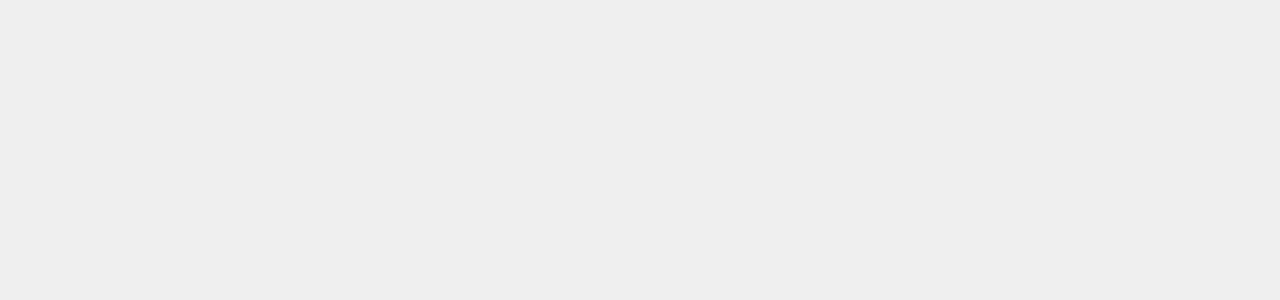
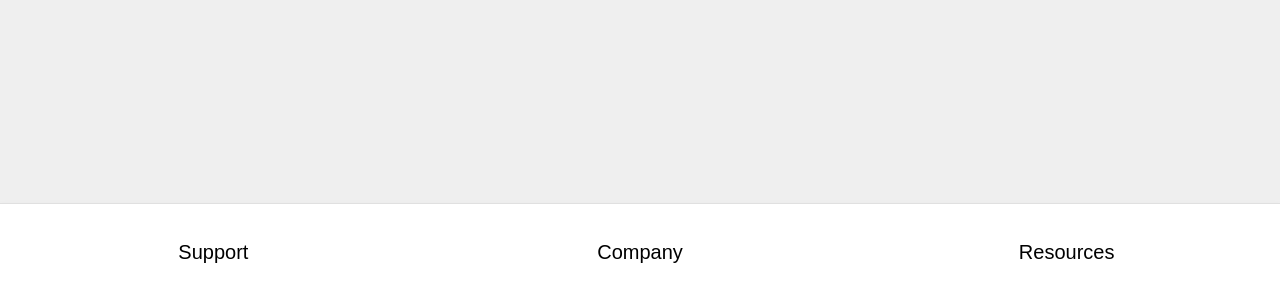
Before and after one commit to justryan55/active-horizons, a React (Vite) app in the folder client/: page /about in a window 1280 px wide. Shown: the part 1300-1600 px from the top of the page. Built offline with nearby package versions, Linux system fonts and the light colour scheme.

Commit message:
added footer

```diff
--- a/client/src/App.tsx
+++ b/client/src/App.tsx
@@ -1,17 +1,27 @@
 import { Outlet } from "react-router";
 import NavigationBar from "./components/NavigationBar.tsx";
 import styled from "styled-components";
+import Footer from "./components/Footer.tsx";
 
-const Div = styled.div`
+const AppContainer = styled.div`
+  display: flex;
+  flex-direction: column;
   height: 200vh;
+`;
+
+const Content = styled.main`
+  flex: 1;
 `;
 
 export const App = () => {
   return (
-    <Div>
+    <AppContainer>
       <NavigationBar />
-      <Outlet />
-    </Div>
+      <Content>
+        <Outlet />
+      </Content>
+      <Footer />
+    </AppContainer>
   );
 };
 
--- /dev/null
+++ b/client/src/components/Footer.tsx
@@ -0,0 +1,30 @@
+import styled from "styled-components";
+
+const FooterContainer = styled.section`
+  width: 100%;
+  height: 6rem;
+  background-color: white;
+  box-shadow: 0 4px 8px rgba(0, 0, 0, 0.075);
+  border-top: 1px solid #e0e0e0;
+
+  display: grid;
+  grid-template-columns: 1fr 1fr 1fr;
+  justify-items: center;
+  align-items: center;
+`;
+
+const HeaderDiv = styled.div`
+  font-size: 1.25rem;
+`;
+
+export const Footer = () => {
+  return (
+    <FooterContainer>
+      <HeaderDiv>Support</HeaderDiv>
+      <HeaderDiv>Company</HeaderDiv>
+      <HeaderDiv>Resources</HeaderDiv>
+    </FooterContainer>
+  );
+};
+
+export default Footer;
```
